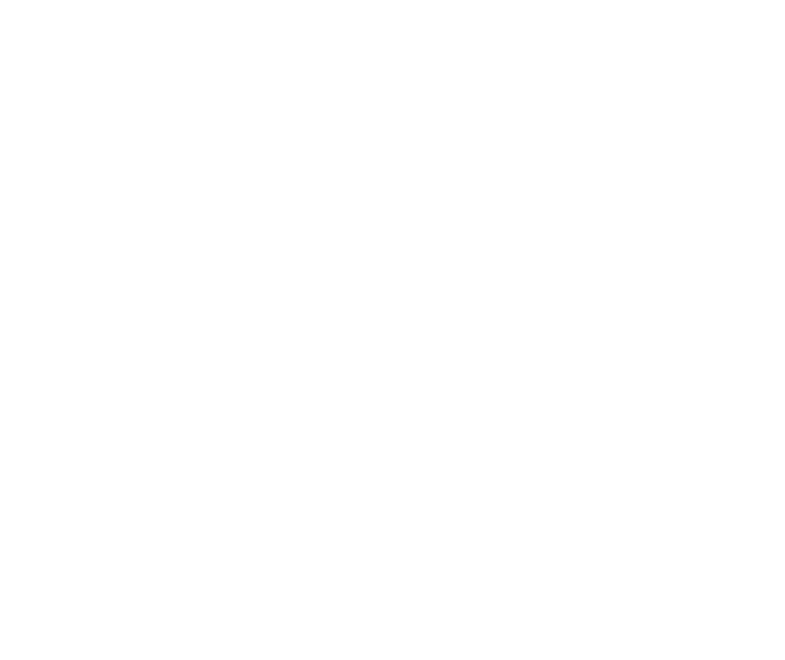
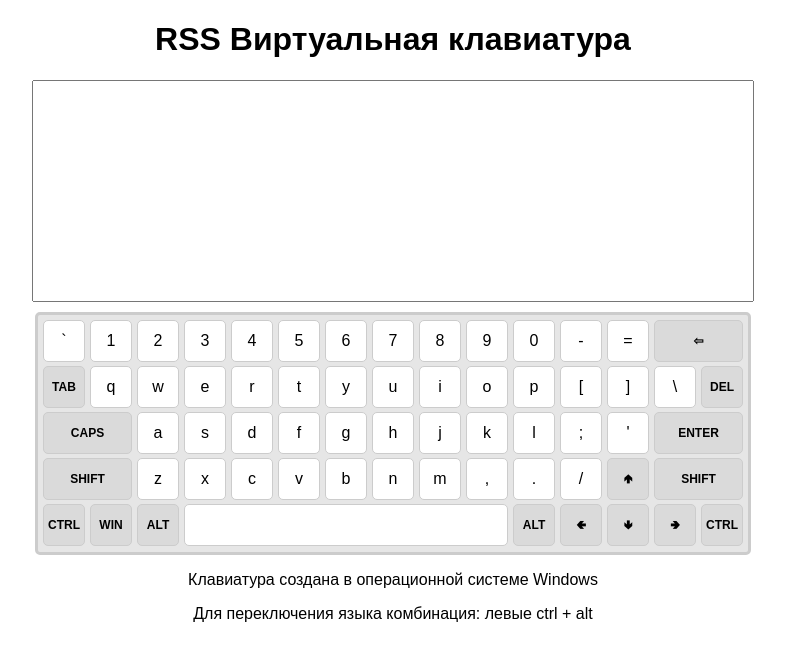
Before and after one commit to serjml/virtual-keyboard, a website: page virtual-keyboard/index.html in a window 1280 px wide. Shown: the whole page, without its empty margins (247-1032 px from the left). Drawn offline with Linux system fonts and the light colour scheme.

Commit message:
feat: add keybord and textarea

```diff
--- a/virtual-keyboard/index.js
+++ b/virtual-keyboard/index.js
@@ -1,4 +1,3 @@
-
 // массив из 5 рядов
 // каждый ряд массив
 // каждая кнопка массив [code, en, en-shift, ru, ru-shift];
@@ -20,7 +19,7 @@
     ['Backspace', '⇦', 'BACKSPACE', 'BACKSPACE', 'BACKSPACE'],
   ],
   [
-    ['TAB','TAB', 'TAB', 'TAB', 'TAB'],
+    ['Tab','TAB', 'TAB', 'TAB', 'TAB'],
     ['KeyQ', 'q', 'Q', 'й', 'Й'],
     ['KeyW', 'w', 'W', 'ц', 'Ц'],
     ['KeyE', 'e', 'E', 'у', 'У'],
@@ -78,3 +77,51 @@
     ['ControlRight', 'CTRL', 'CTRL', 'CTRL', 'CTRL'],
   ],
 ]
+
+// создание контейнера с элементами
+const container = document.createElement('div');
+container.className = 'container';
+document.body.append(container);
+
+const title = document.createElement('h1');
+title.className = 'title';
+container.append(title);
+title.innerText = 'RSS Виртуальная клавиатура';
+
+const textarea = document.createElement('textarea');
+textarea.className = 'textarea';
+textarea.setAttribute('id', 'textarea');
+textarea.removeAttribute('style');
+container.append(textarea);
+
+const keyboard = document.createElement('div');
+keyboard.className = 'keyboard';
+keyboard.setAttribute('id', 'keyboard');
+container.append(keyboard);
+
+const description = document.createElement('p');
+description.className = 'description';
+container.append(description);
+description.innerText = 'Клавиатура создана в операционной системе Windows';
+
+const combination = document.createElement('p');
+combination.className = 'combination';
+container.append(combination);
+combination.innerText = 'Для переключения языка комбинация: левыe ctrl + alt';
+
+// создание кнопок клавиатуры
+function createKeys() {
+  for (let i = 0; i < keysRows.length; i++ ) {
+    const row = document.createElement('div');
+    row.className = 'row';
+    keyboard.append(row);
+
+    for (let j = 0; j < keysRows[i].length; j++) {
+      const key = document.createElement('div');
+      key.className = `key ${keysRows[i][j][0]}`;
+      row.append(key)
+      key.innerText = `${keysRows[i][j][1]}`
+    }
+  }
+}
+createKeys();
--- a/virtual-keyboard/style.css
+++ b/virtual-keyboard/style.css
@@ -24,8 +24,6 @@
   width: 700px;
   margin: 0 auto;
   padding: 5px;
-  /* padding-left: 0;
-  padding-bottom: 0; */
   background: #e6e6e6;
   border: 3px solid #cccccc;
   border-radius: 5px;
@@ -33,18 +31,67 @@
 
 .row {
   display: flex;
-  flex-wrap: wrap;
-  justify-content: space-between;
+  gap: 5px;
   width: 100%;
   height: 40px;
-  margin-bottom: 5px;
+  margin-bottom: 6px;
+}
+
+.row:last-child {
+  margin-bottom: 3px;
 }
 
 .key {
-  width: 40px;
+  min-width: 40px;
   height: 40px;
   background-color: #ffffff;
   border: 1px solid #cccccc;
   border-radius: 5px;
+  text-align: center;
+  line-height: 40px;
+  transition: 0.3s;
+}
 
+.key:hover {
+  color: #ffffff;
+  background-color: rgb(0, 255, 128);
+  cursor: pointer;
 }
+
+.Backspace,
+.Tab,
+.CapsLock,
+.ShiftLeft,
+.ShiftRight,
+.ControlLeft,
+.MetaLeft,
+.AltLeft,
+.AltRight,
+.ArrowUp,
+.ArrowLeft,
+.ArrowDown,
+.ArrowRight,
+.ControlRight,
+.Enter,
+.Delete {
+  flex-grow: 1;
+  background-color: #dadada;
+  font-weight: 700;
+  font-size: 12px;
+}
+
+.Enter {
+  max-width: 87px;
+}
+
+.ArrowUp {
+  max-width: 40px;
+}
+.Space {
+  min-width: 322px;
+}
+
+.ShiftLeft,
+.ShiftRight {
+  min-width: 86px;
+}
```
